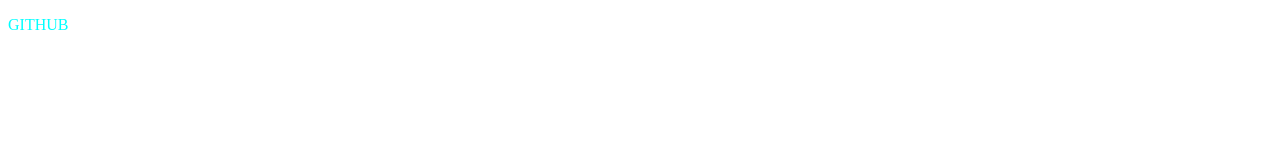
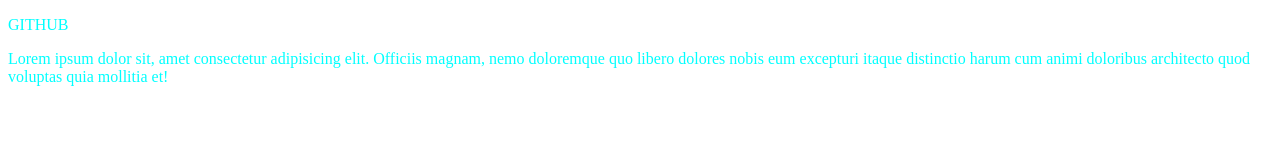
Before and after one commit to nishat-mulla/demo, a plain HTML site: page index.html in a window 1280 px wide. Drawn offline with Linux system fonts and the light colour scheme.

Commit message:
added new para

```diff
--- a/index.html
+++ b/index.html
@@ -8,5 +8,6 @@
 </head>
 <body>
     <P>GITHUB</P>
+    <p>Lorem ipsum dolor sit, amet consectetur adipisicing elit. Officiis magnam, nemo doloremque quo libero dolores nobis eum excepturi itaque distinctio harum cum animi doloribus architecto quod voluptas quia mollitia et!</p>
 </body>
 </html>
```
